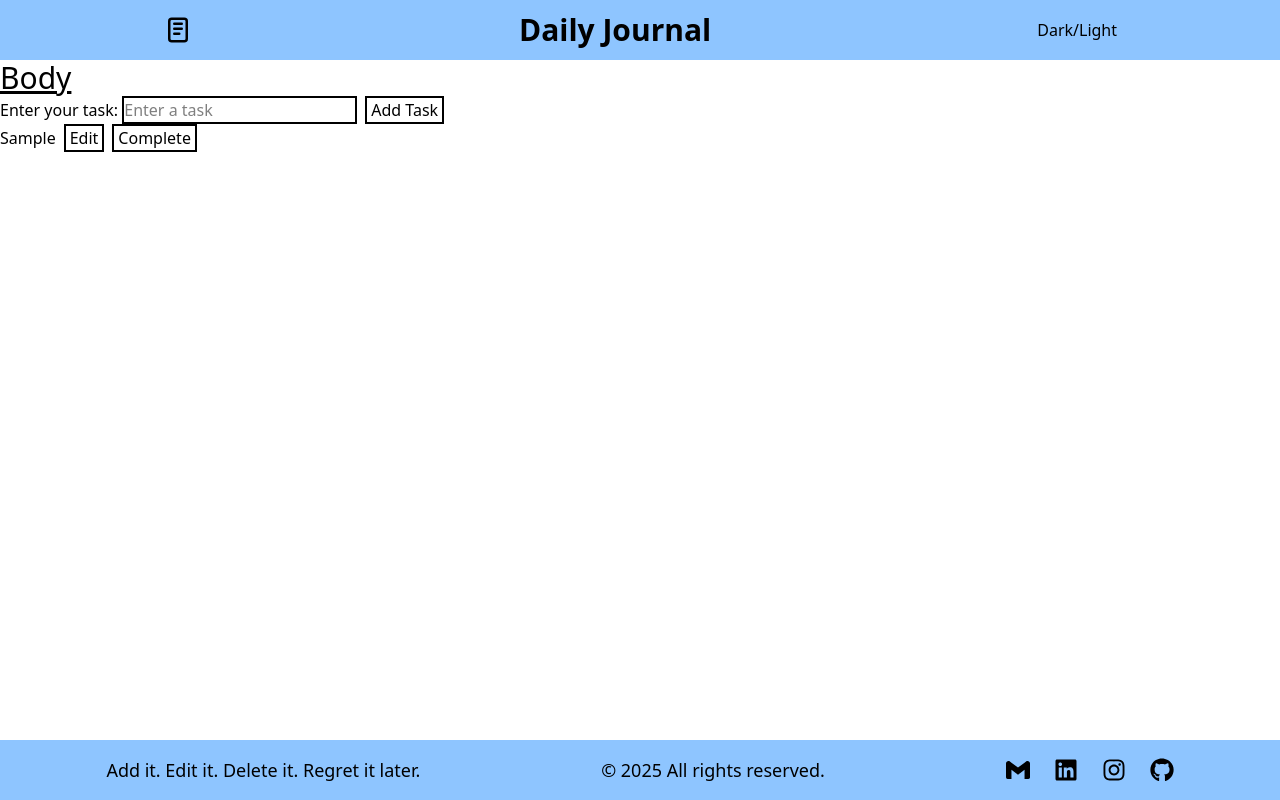
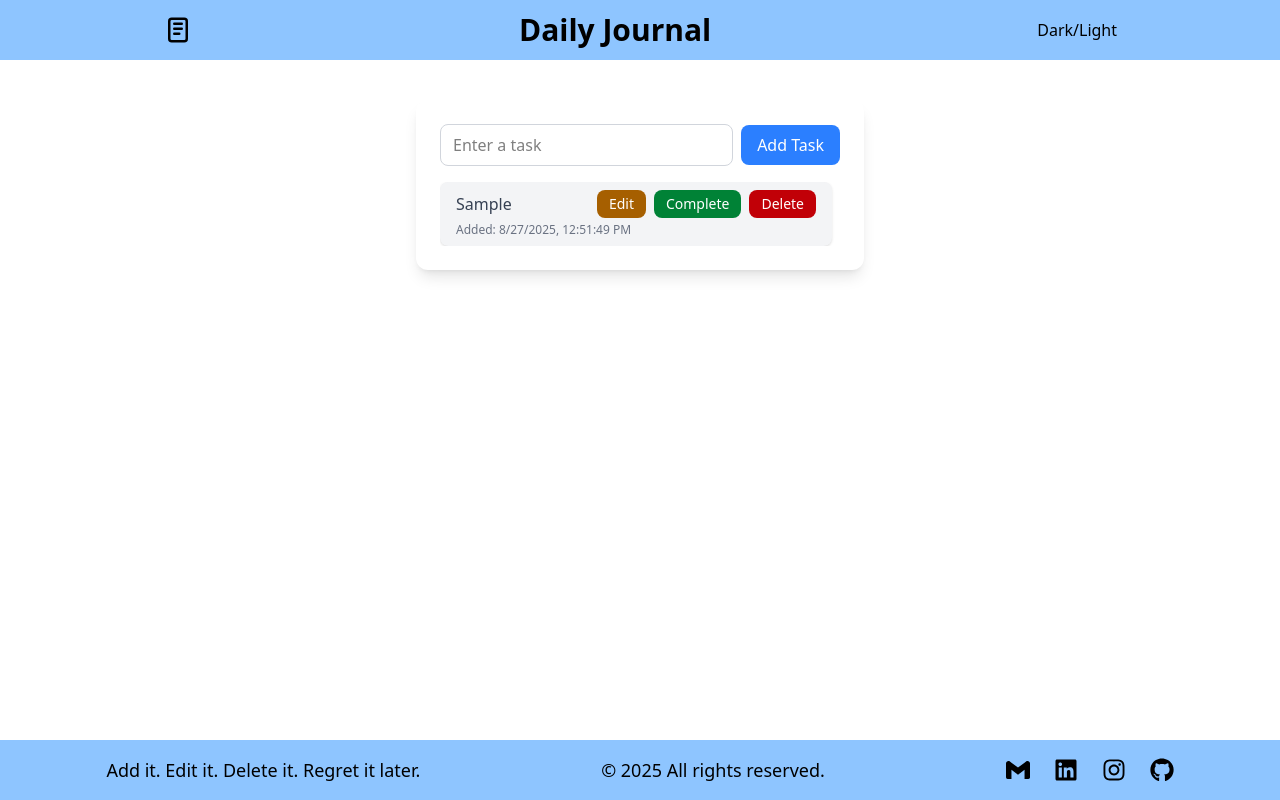
Before and after one commit to jaydipchangani/daily-journal-app, a React (Vite) app: page / in a window 1280 px wide. Both pictures are taken after typing "Sample" into the empty fields and a click on the button "Add Task". Built offline with nearby package versions, Linux system fonts and the light colour scheme.

Commit message:
UI changes and apply the date & time

```diff
--- a/src/components/Body.jsx
+++ b/src/components/Body.jsx
@@ -21,12 +21,18 @@ function Body() {
 
     if (editIndex !== null) {
       const updatedList = [...taskList];
-      updatedList[editIndex] = task;
+      updatedList[editIndex].text = task;
       setTaskList(updatedList);
       setEditIndex(null);
       setTask("");
     } else {
-      setTaskList([...taskList, task]);
+      const newTask = {
+        text: task,
+        createdAt: new Date().toISOString(),
+        completedAt: null,
+        isCompleted: false,
+      };
+      setTaskList([...taskList, newTask]);
       setTask("");
     }
   }
@@ -37,44 +43,88 @@ function Body() {
   }
 
   function editTask(index) {
-    setTask(taskList[index]);
+    setTask(taskList[index].text);
     setEditIndex(index);
   }
 
+  function toggleComplete(index) {
+    const updatedList = [...taskList];
+    const task = updatedList[index];
+    task.isCompleted = !task.isCompleted;
+    task.completedAt = task.isCompleted ? new Date().toISOString() : null;
+    setTaskList(updatedList);
+  }
+
   return (
-    <div>
-      <h1 class="text-3xl font-bolder underline">Body</h1>
-      <label name="task">Enter your task:</label>{" "}
+    <div className="max-w-md mx-auto mt-10 p-6 bg-white rounded-xl shadow-lg">
+      <div className="flex items-center mb-4">
         <input
           type="text"
-        className="border-2"
+          className="flex-1 border border-gray-300 rounded-lg px-3 py-2 focus:outline-none focus:ring-2 focus:ring-blue-400"
           name="task"
           placeholder="Enter a task"
           onChange={(e) => setTask(e.target.value)}
           value={task}
         />
-      <button onClick={addOrUpdateTask} class="border-2 ml-2 px-1">
-        {editIndex == null ? "Add Task" : "Edit Task"}
+        <button
+          onClick={addOrUpdateTask}
+          className={`ml-2 px-4 py-2 rounded-lg font-medium text-white transition ${
+            editIndex == null
+              ? "bg-blue-500 hover:bg-blue-600"
+              : "bg-yellow-800 hover:bg-yellow-600"
+          }`}
+        >
+          {editIndex == null ? "Add Task" : "Update Task"}
         </button>
-      <ul>
+      </div>
+
+      <div className="max-h-128 overflow-y-auto pr-2">
+        <ul className="space-y-3">
           {taskList.map((t, index) => (
-          <li key={index}>
-            {t}
+            <li
+              key={index}
+              className="flex flex-col bg-gray-100 px-4 py-2 rounded-lg shadow-sm"
+            >
+              <div className="flex justify-between items-center">
+                <span
+                  className={`text-gray-700 ${
+                    t.isCompleted ? "line-through text-gray-400" : ""
+                  }`}
+                >
+                  {t.text}
+                </span>
+                <div className="flex space-x-2">
                   <button
                     onClick={() => editTask(index)}
-              className="border-2 px-1 ml-2"
+                    className="px-3 py-1 text-sm rounded-lg bg-yellow-700 text-white hover:bg-yellow-500 transition"
                   >
                     Edit
                   </button>
                   <button
+                    onClick={() => toggleComplete(index)}
+                    className="px-3 py-1 text-sm rounded-lg bg-green-700 text-white hover:bg-green-600 transition"
+                  >
+                    {t.isCompleted ? "Undo" : "Complete"}
+                  </button>
+                  <button
                     onClick={() => deleteTask(index)}
-              className="border-2 px-1 ml-2"
+                    className="px-3 py-1 text-sm rounded-lg bg-red-700 text-white hover:bg-red-600 transition"
                   >
-              Complete
+                    Delete
                   </button>
+                </div>
+              </div>
+
+              <div className="text-xs text-gray-500 mt-1">
+                Added: {new Date(t.createdAt).toLocaleString()}
+                {t.completedAt && (
+                  <> | Completed: {new Date(t.completedAt).toLocaleString()}</>
+                )}
+              </div>
             </li>
           ))}
         </ul>
+      </div>
     </div>
   );
 }
```
Lines whose indentation alone changed are shown as unchanged.
